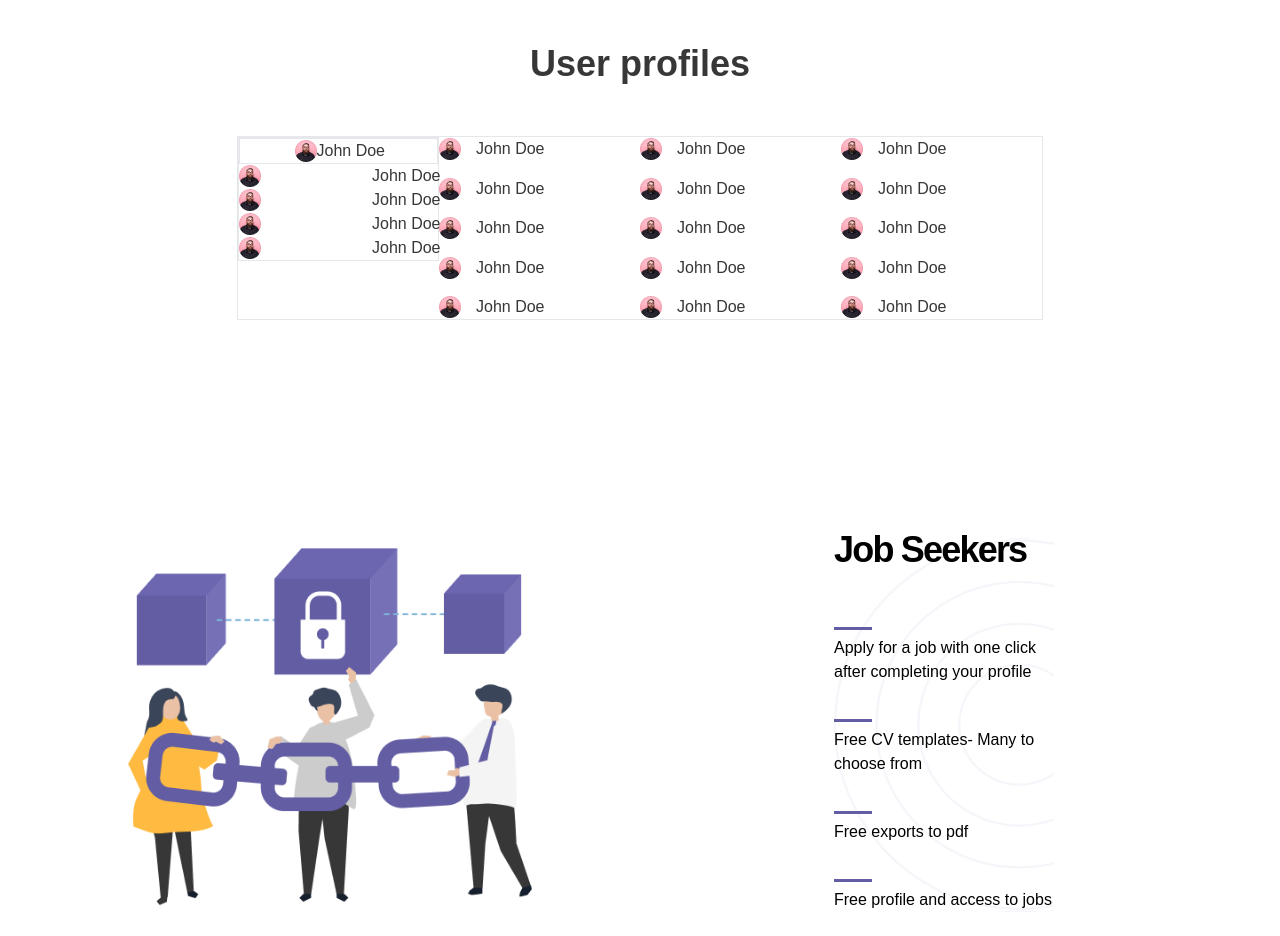
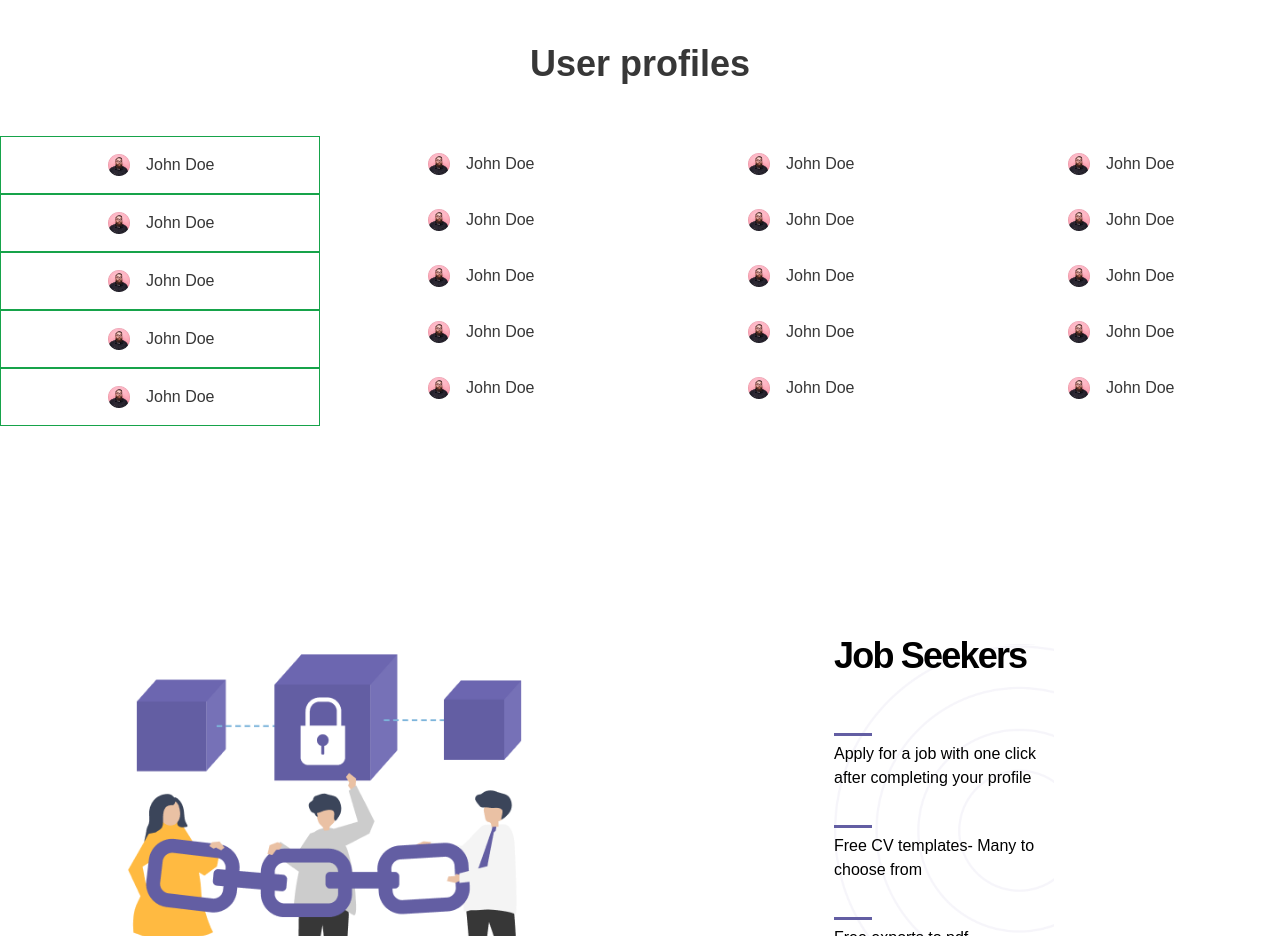
Before and after one commit to umairnaeem373/cv-maker-redux, a React (Create React App) app: page / in a window 1280 px wide. Shown: the part 900-1836 px from the top of the page. Built offline with nearby package versions, Linux system fonts and the light colour scheme.

Commit message:
User Profiles

```diff
--- a/src/Components/HomePage/UserProfiles.jsx
+++ b/src/Components/HomePage/UserProfiles.jsx
@@ -6,96 +6,136 @@ function UserProfiles() {
       <h1 className="text-[#373737] text-4xl text-center mt-[155px] font-bold leading-[24px]">
         User profiles
       </h1>
-      <div className="grid grid-cols-1 sm:grid-cols-2 md:grid-cols-4 border  mt-[60px] mx-[237px]">
-        <div className="list-none flex flex-wrap *: border h-fit w-fit">
-          <li className="w-full border flex justify-center items-center">
+      <div className="grid grid-cols-1  sm:grid-cols-2 md:grid-cols-4 mt-[60px] container mx-auto">
+        <div className="list-none *:border *:border-green-600 flex flex-wrap h-fit w-fit">
+          <li className="w-full p-4 flex gap-4 justify-center items-center">
             <img src="../Images/Avatar.png" alt="" />
-            <span className="w-[66px] whitespace-nowrap text-[#373737]">John Doe</span>
+            <span className="w-[66px] whitespace-nowrap text-[#373737]">
+              John Doe
+            </span>
           </li>
-          <li className="w-full flex justify-between items-center">
+          <li className="w-full p-4 flex gap-4 justify-center items-center">
             <img src="../Images/Avatar.png" alt="" />
-            <span className="w-[66px] whitespace-nowrap text-[#373737]">John Doe</span>
+            <span className="w-[66px] whitespace-nowrap text-[#373737]">
+              John Doe
+            </span>
           </li>
-          <li className="w-full flex justify-between items-center">
+          <li className="w-full p-4 flex gap-4 justify-center items-center">
             <img src="../Images/Avatar.png" alt="" />
-            <span className="w-[66px] whitespace-nowrap  text-[#373737]">John Doe</span>
+            <span className="w-[66px] whitespace-nowrap text-[#373737]">
+              John Doe
+            </span>
           </li>
-          <li className="w-full flex justify-between items-center">
+          <li className="w-full p-4 flex gap-4 justify-center items-center">
             <img src="../Images/Avatar.png" alt="" />
-            <span className="w-[66px] whitespace-nowrap text-[#373737]">John Doe</span>
+            <span className="w-[66px] whitespace-nowrap text-[#373737]">
+              John Doe
+            </span>
           </li>
-          <li className="w-full flex justify-between items-center">
+          <li className="w-full p-4 flex gap-4 justify-center items-center">
             <img src="../Images/Avatar.png" alt="" />
-            <span className="w-[66px] whitespace-nowrap text-[#373737]">John Doe</span>
+            <span className="w-[66px] whitespace-nowrap text-[#373737]">
+              John Doe
+            </span>
           </li>
         </div>
 
-        <div className="list-none flex flex-wrap content-between h-[182px] w-[103px]">
-          <li className="w-full flex justify-between items-center">
+        <div className="list-none flex flex-wrap h-fit w-fit">
+          <li className="w-full p-4 flex gap-4 justify-center items-center">
             <img src="../Images/Avatar.png" alt="" />
-            <span className="w-[66px] whitespace-nowrap text-[#373737]">John Doe</span>
+            <span className="w-[66px] whitespace-nowrap text-[#373737]">
+              John Doe
+            </span>
           </li>
-          <li className="w-full flex justify-between items-center">
+          <li className="w-full p-4 flex gap-4 justify-center items-center">
             <img src="../Images/Avatar.png" alt="" />
-            <span className="w-[66px] whitespace-nowrap text-[#373737]">John Doe</span>
+            <span className="w-[66px] whitespace-nowrap text-[#373737]">
+              John Doe
+            </span>
           </li>
-          <li className="w-full flex justify-between items-center">
+          <li className="w-full p-4 flex gap-4 justify-center items-center">
             <img src="../Images/Avatar.png" alt="" />
-            <span className="w-[66px] whitespace-nowrap text-[#373737]">John Doe</span>
+            <span className="w-[66px] whitespace-nowrap text-[#373737]">
+              John Doe
+            </span>
           </li>
-          <li className="w-full flex justify-between items-center">
+          <li className="w-full p-4 flex gap-4 justify-center items-center">
             <img src="../Images/Avatar.png" alt="" />
-            <span className="w-[66px] whitespace-nowrap text-[#373737]">John Doe</span>
+            <span className="w-[66px] whitespace-nowrap text-[#373737]">
+              John Doe
+            </span>
           </li>
-          <li className="w-full flex justify-between items-center">
+          <li className="w-full p-4 flex gap-4 justify-center items-center">
             <img src="../Images/Avatar.png" alt="" />
-            <span className="w-[66px] whitespace-nowrap text-[#373737]">John Doe</span>
+            <span className="w-[66px] whitespace-nowrap text-[#373737]">
+              John Doe
+            </span>
           </li>
         </div>
 
-        <div className="list-none flex flex-wrap content-between h-[182px] w-[103px]">
-          <li className="w-full flex justify-between items-center">
+        <div className="list-none flex flex-wrap h-fit w-fit">
+          <li className="w-full p-4 flex gap-4 justify-center items-center">
             <img src="../Images/Avatar.png" alt="" />
-            <span className="w-[66px] whitespace-nowrap text-[#373737]">John Doe</span>
+            <span className="w-[66px] whitespace-nowrap text-[#373737]">
+              John Doe
+            </span>
           </li>
-          <li className="w-full flex justify-between items-center">
+          <li className="w-full p-4 flex gap-4 justify-center items-center">
             <img src="../Images/Avatar.png" alt="" />
-            <span className="w-[66px] whitespace-nowrap text-[#373737]">John Doe</span>
+            <span className="w-[66px] whitespace-nowrap text-[#373737]">
+              John Doe
+            </span>
           </li>
-          <li className="w-full flex justify-between items-center">
+          <li className="w-full p-4 flex gap-4 justify-center items-center">
             <img src="../Images/Avatar.png" alt="" />
-            <span className="w-[66px] whitespace-nowrap text-[#373737]">John Doe</span>
+            <span className="w-[66px] whitespace-nowrap text-[#373737]">
+              John Doe
+            </span>
           </li>
-          <li className="w-full flex justify-between items-center">
+          <li className="w-full p-4 flex gap-4 justify-center items-center">
             <img src="../Images/Avatar.png" alt="" />
-            <span className="w-[66px] whitespace-nowrap text-[#373737]">John Doe</span>
+            <span className="w-[66px] whitespace-nowrap text-[#373737]">
+              John Doe
+            </span>
           </li>
-          <li className="w-full flex justify-between items-center">
+          <li className="w-full p-4 flex gap-4 justify-center items-center">
             <img src="../Images/Avatar.png" alt="" />
-            <span className="w-[66px] whitespace-nowrap text-[#373737]">John Doe</span>
+            <span className="w-[66px] whitespace-nowrap text-[#373737]">
+              John Doe
+            </span>
           </li>
         </div>
 
-        <div className="list-none flex flex-wrap content-between h-[182px] w-[103px]">
-          <li className="w-full flex justify-between items-center">
+        <div className="list-none flex flex-wrap h-fit w-fit">
+          <li className="w-full p-4 flex gap-4 justify-center items-center">
             <img src="../Images/Avatar.png" alt="" />
-            <span className="w-[66px] whitespace-nowrap text-[#373737]">John Doe</span>
+            <span className="w-[66px] whitespace-nowrap text-[#373737]">
+              John Doe
+            </span>
           </li>
-          <li className="w-full flex justify-between items-center">
+          <li className="w-full p-4 flex gap-4 justify-center items-center">
             <img src="../Images/Avatar.png" alt="" />
-            <span className="w-[66px] whitespace-nowrap text-[#373737]">John Doe</span>
+            <span className="w-[66px] whitespace-nowrap text-[#373737]">
+              John Doe
+            </span>
           </li>
-          <li className="w-full flex justify-between items-center">
+          <li className="w-full p-4 flex gap-4 justify-center items-center">
             <img src="../Images/Avatar.png" alt="" />
-            <span className="w-[66px] whitespace-nowrap text-[#373737]">John Doe</span>
+            <span className="w-[66px] whitespace-nowrap text-[#373737]">
+              John Doe
+            </span>
           </li>
-          <li className="w-full flex justify-between items-center">
+          <li className="w-full p-4 flex gap-4 justify-center items-center">
             <img src="../Images/Avatar.png" alt="" />
-            <span className="w-[66px] whitespace-nowrap text-[#373737]">John Doe</span>
+            <span className="w-[66px] whitespace-nowrap text-[#373737]">
+              John Doe
+            </span>
           </li>
-          <li className="w-full flex justify-between items-center">
+          <li className="w-full p-4 flex gap-4 justify-center items-center">
             <img src="../Images/Avatar.png" alt="" />
-            <span className="w-[66px] whitespace-nowrap text-[#373737]">John Doe</span>
+            <span className="w-[66px] whitespace-nowrap text-[#373737]">
+              John Doe
+            </span>
           </li>
         </div>
       </div>
```
